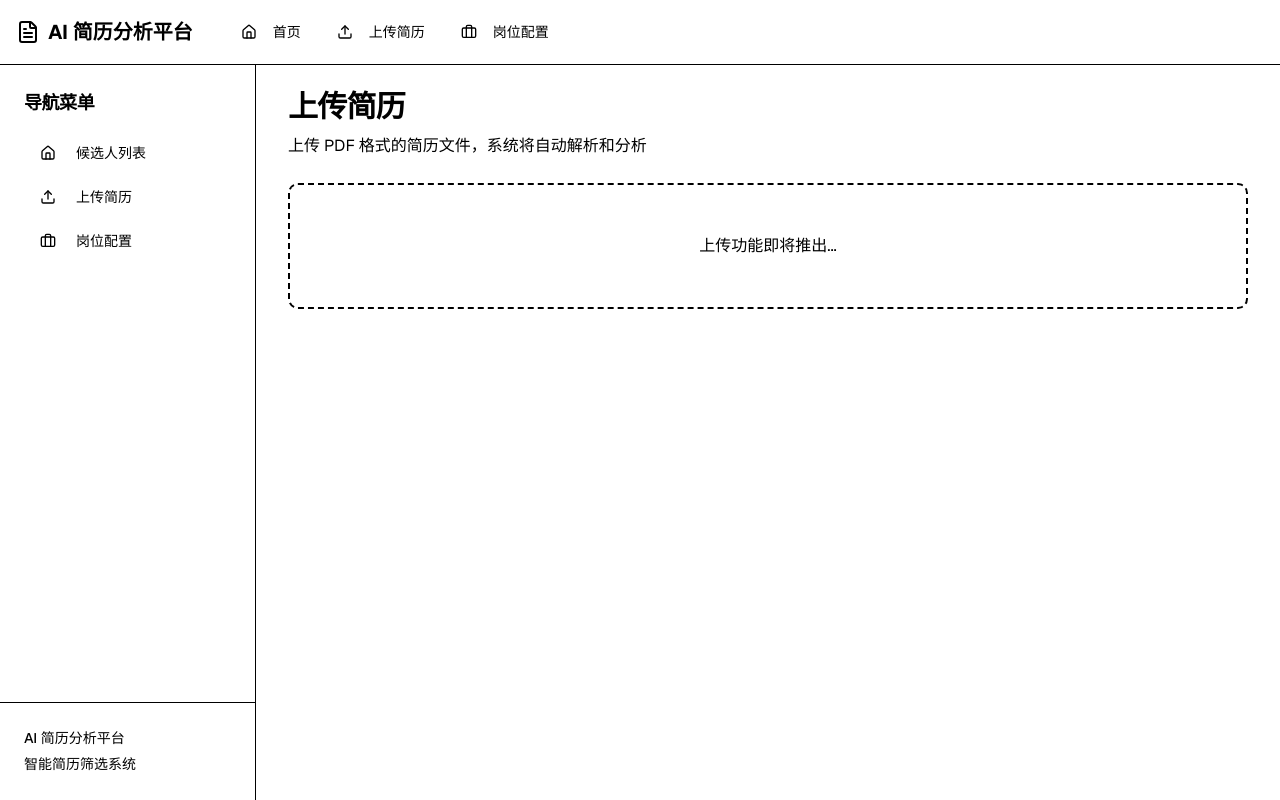
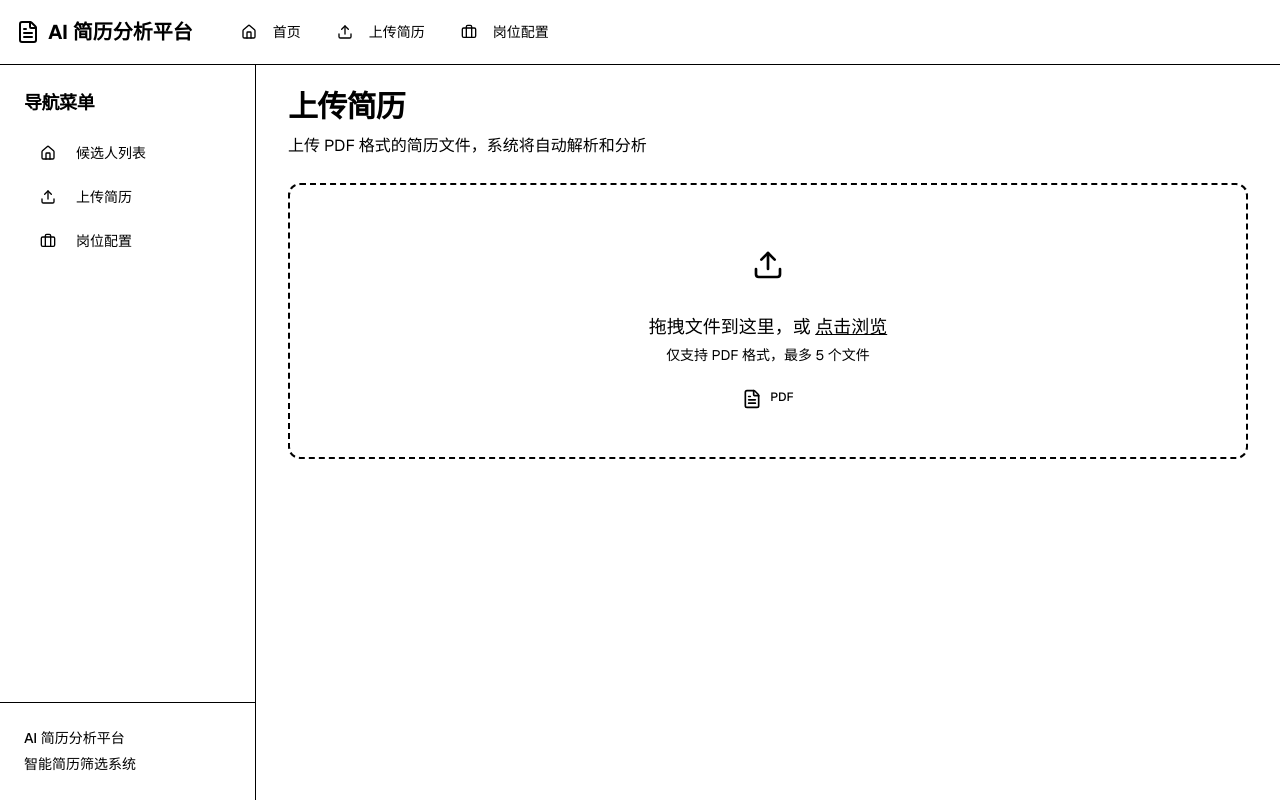
Before and after one commit to akaedu2012/interviewDemo, a Next.js app: page /upload in a window 1280 px wide. Built offline with nearby package versions, Linux system fonts and the light colour scheme.

Commit message:
完成任务9.1: 实现文件上传组件(FileDropzone with react-dropzone)

```diff
--- a/app/upload/page.tsx
+++ b/app/upload/page.tsx
@@ -1,4 +1,13 @@
+'use client';
+
+import { FileDropzone } from '@/components/upload';
+
 export default function UploadPage() {
+  const handleFilesAccepted = (files: File[]) => {
+    console.log('Accepted files:', files);
+    // TODO: Implement file upload logic in next task
+  };
+
   return (
     <div className="space-y-6">
       <div>
@@ -7,9 +16,7 @@ export default function UploadPage() {
           上传 PDF 格式的简历文件，系统将自动解析和分析
         </p>
       </div>
-      <div className="border-2 border-dashed border-muted-foreground/25 rounded-lg p-12 text-center">
-        <p className="text-muted-foreground">上传功能即将推出...</p>
-      </div>
+      <FileDropzone onFilesAccepted={handleFilesAccepted} maxFiles={5} />
     </div>
   );
 }
--- /dev/null
+++ b/components/upload/FileDropzone.tsx
@@ -0,0 +1,148 @@
+'use client';
+
+import { useCallback } from 'react';
+import { useDropzone } from 'react-dropzone';
+import { Upload, FileText, X } from 'lucide-react';
+import { cn } from '@/lib/utils';
+
+interface FileDropzoneProps {
+  onFilesAccepted: (files: File[]) => void;
+  maxFiles?: number;
+  disabled?: boolean;
+  className?: string;
+}
+
+export function FileDropzone({
+  onFilesAccepted,
+  maxFiles = 5,
+  disabled = false,
+  className,
+}: FileDropzoneProps) {
+  const onDrop = useCallback(
+    (acceptedFiles: File[]) => {
+      if (acceptedFiles.length > 0) {
+        onFilesAccepted(acceptedFiles);
+      }
+    },
+    [onFilesAccepted]
+  );
+
+  const {
+    getRootProps,
+    getInputProps,
+    isDragActive,
+    isDragReject,
+    fileRejections,
+  } = useDropzone({
+    onDrop,
+    accept: {
+      'application/pdf': ['.pdf'],
+    },
+    maxFiles,
+    disabled,
+    multiple: true,
+  });
+
+  return (
+    <div className={cn('w-full', className)}>
+      <div
+        {...getRootProps()}
+        className={cn(
+          'relative flex flex-col items-center justify-center rounded-xl border-2 border-dashed p-12 text-center transition-all cursor-pointer',
+          'hover:border-primary/50 hover:bg-muted/50',
+          'focus:outline-none focus:ring-2 focus:ring-ring focus:ring-offset-2',
+          isDragActive && !isDragReject && 'border-primary bg-primary/5',
+          isDragReject && 'border-destructive bg-destructive/5',
+          disabled && 'cursor-not-allowed opacity-50',
+          !isDragActive && !isDragReject && 'border-muted-foreground/25'
+        )}
+      >
+        <input {...getInputProps()} />
+
+        <div className="flex flex-col items-center gap-4">
+          {/* Icon */}
+          <div
+            className={cn(
+              'flex items-center justify-center w-16 h-16 rounded-full transition-colors',
+              isDragActive && !isDragReject
+                ? 'bg-primary/10 text-primary'
+                : isDragReject
+                  ? 'bg-destructive/10 text-destructive'
+                  : 'bg-muted text-muted-foreground'
+            )}
+          >
+            {isDragReject ? (
+              <X className="w-8 h-8" />
+            ) : (
+              <Upload className="w-8 h-8" />
+            )}
+          </div>
+
+          {/* Text Content */}
+          <div className="space-y-2">
+            {isDragActive && !isDragReject ? (
+              <p className="text-lg font-medium text-primary">
+                放开以上传文件
+              </p>
+            ) : isDragReject ? (
+              <div className="space-y-1">
+                <p className="text-lg font-medium text-destructive">
+                  无效的文件格式
+                </p>
+                <p className="text-sm text-muted-foreground">
+                  仅支持 PDF 格式文件
+                </p>
+              </div>
+            ) : (
+              <div className="space-y-1">
+                <p className="text-lg font-medium">
+                  拖拽文件到这里，或{' '}
+                  <span className="text-primary underline">点击浏览</span>
+                </p>
+                <p className="text-sm text-muted-foreground">
+                  仅支持 PDF 格式，最多 {maxFiles} 个文件
+                </p>
+              </div>
+            )}
+          </div>
+
+          {/* File Icon Indicator */}
+          {!isDragActive && (
+            <div className="flex gap-2 mt-2">
+              <FileText className="w-5 h-5 text-muted-foreground" />
+              <span className="text-xs text-muted-foreground font-medium">
+                PDF
+              </span>
+            </div>
+          )}
+        </div>
+      </div>
+
+      {/* Error Messages */}
+      {fileRejections.length > 0 && (
+        <div className="mt-4 space-y-2">
+          {fileRejections.map(({ file, errors }) => (
+            <div
+              key={file.name}
+              className="flex items-start gap-2 p-3 rounded-lg bg-destructive/10 text-destructive text-sm"
+            >
+              <X className="w-4 h-4 mt-0.5 shrink-0" />
+              <div className="flex-1">
+                <p className="font-medium">{file.name}</p>
+                {errors.map((error) => (
+                  <p key={error.code} className="text-xs mt-1">
+                    {error.code === 'file-invalid-type'
+                      ? '文件格式无效，仅支持 PDF 格式'
+                      : error.code === 'too-many-files'
+                        ? `最多只能上传 ${maxFiles} 个文件`
+                        : error.message}
+                  </p>
+                ))}
+              </div>
+            </div>
+          ))}
+        </div>
+      )}
+    </div>
+  );
+}
--- /dev/null
+++ b/components/upload/index.ts
@@ -0,0 +1 @@
+export { FileDropzone } from './FileDropzone';
--- a/package.json
+++ b/package.json
@@ -26,6 +26,7 @@
     "pdf-parse": "^2.4.5",
     "react": "^18.3.1",
     "react-dom": "^18.3.1",
+    "react-dropzone": "^15.0.0",
     "shadcn": "^4.11.0",
     "sonner": "^2.0.7",
     "tailwind-merge": "^3.6.0",
```
Also changed, not shown: components/upload/README.md (added), 1 other file (tests, documents, lock files or other folders).
